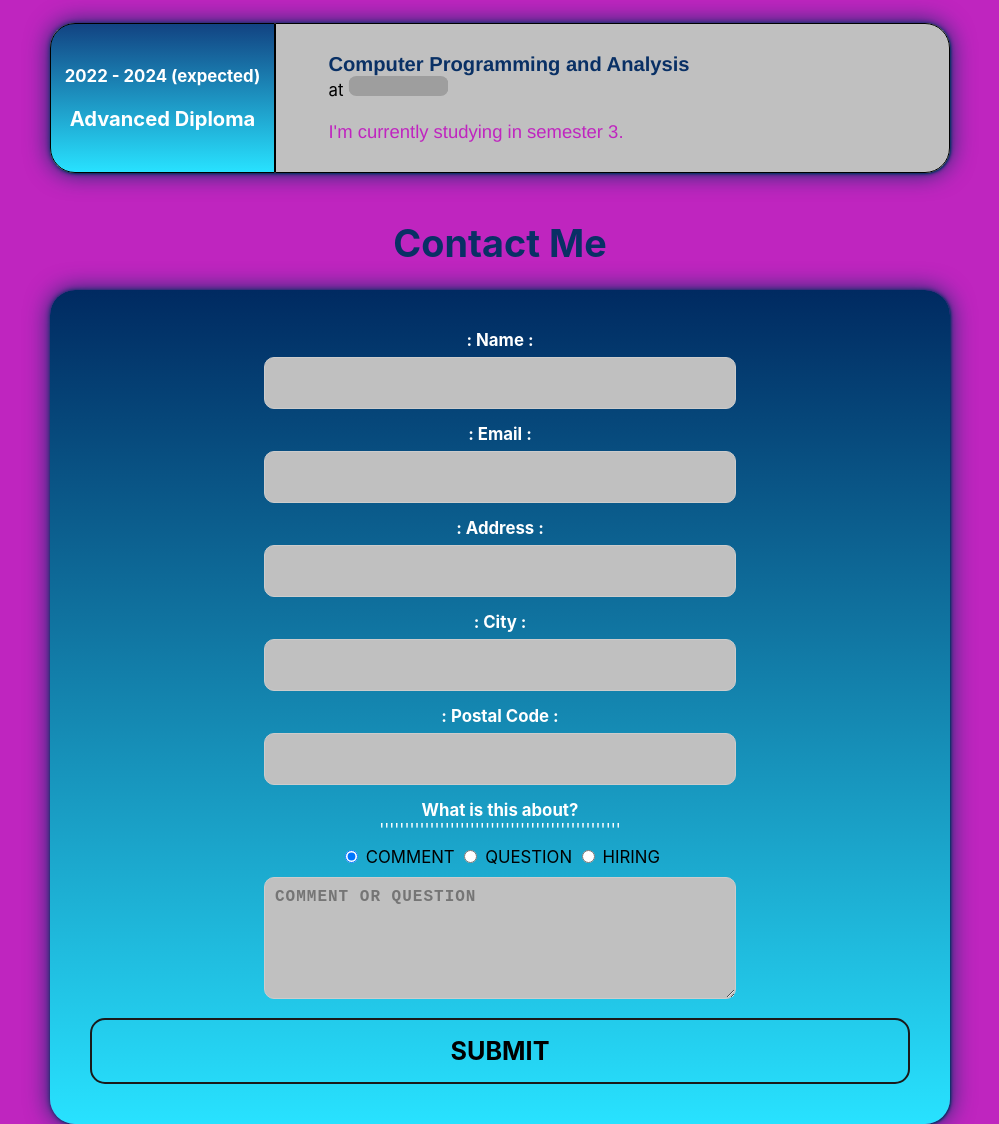
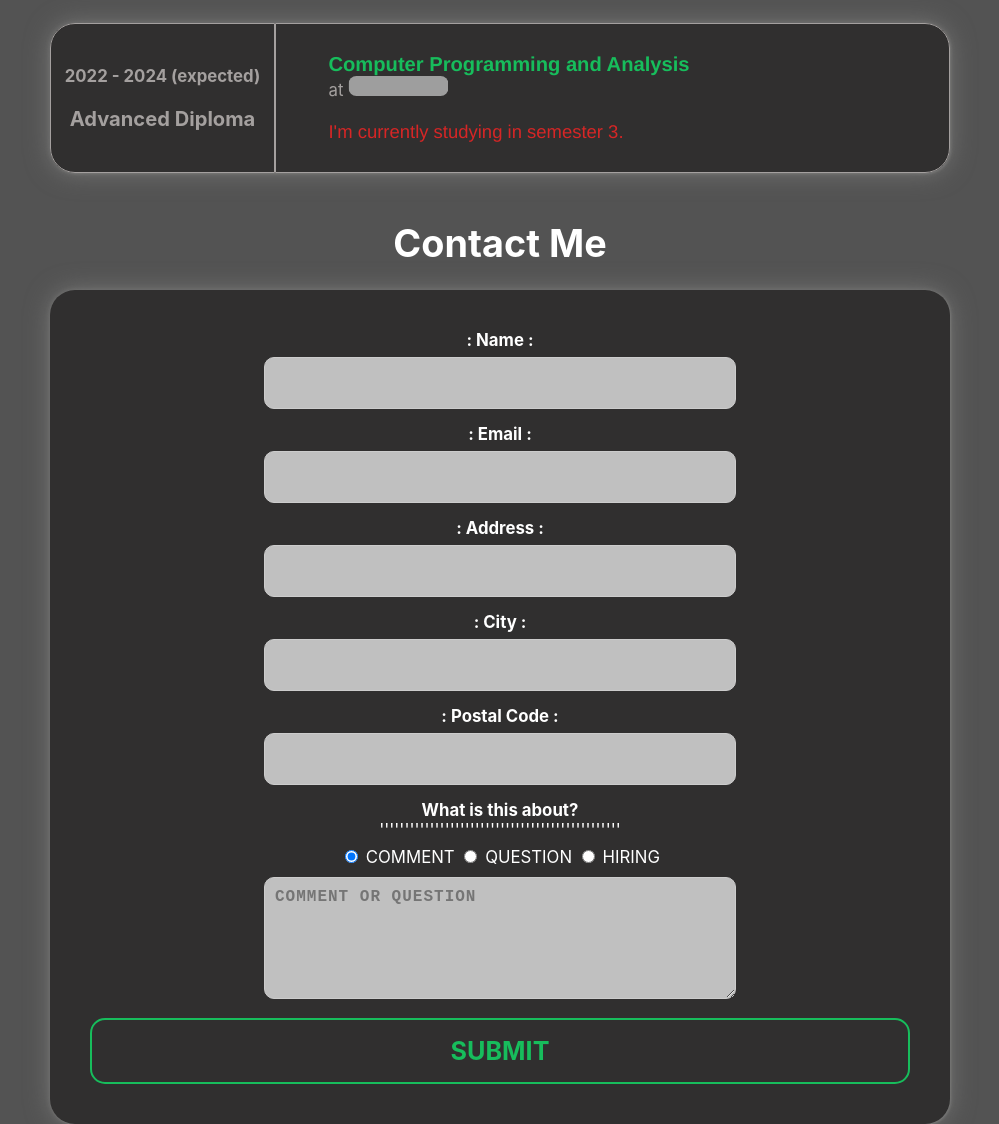
Before and after one commit to NishitShah18/final_web222, a plain HTML site: page index.html in a window 1280 px wide. Shown: the part 1495-2619 px from the top of the page, without its empty margins (140-1139 px from the left). Drawn offline with Linux system fonts and the light colour scheme; grey boxes are pictures that could not be loaded.

Commit message:
color changes

```diff
--- a/css/naruto.css
+++ b/css/naruto.css
@@ -26,7 +26,7 @@ img {
     margin-right: auto;
     width: 50%;
     border-radius: 50%;
-    box-shadow: 1px 1px 2px #093065, 0 0 25px #093065, 0 0 5px #093065;
+    box-shadow: 1px 1px 2px #757574, 0 0 25px #757574, 0 0 5px #757574;
 }
 
 .imgg {
@@ -42,37 +42,37 @@ img {
 }
 
 #me {
-    background: linear-gradient(#124382, #28e2ff);
+    background: #302f2f;
     border-radius: 25px;
-    box-shadow: 1px 1px 2px #093065, 0 0 25px #093065, 0 0 5px #093065;
+    box-shadow: 1px 1px 2px #757574, 0 0 25px #757574, 0 0 5px #757574;
     max-width: 1024px;
     margin: 20px auto 50px;
     padding: 50px;
 }
 
 #about-me {
-    background: #c0c0c0;
+    background: #302f2f;
     border-radius: 25px;
-    box-shadow: 1px 1px 2px #093065, 0 0 25px #093065, 0 0 5px #093065;
+    box-shadow: 1px 1px 2px #757574, 0 0 25px #757574, 0 0 5px #757574;
     max-width: 1024px;
     margin: 20px auto 50px;
     padding: 0 40px 40px 40px;
 }
 
 #education {
-    background-color: #c0c0c0;
+    background-color: #302f2f;
     margin: 20px auto 30px;
     display: table;
     width: 100%;
     border-radius: 25px;
-    box-shadow: 1px 1px 2px #093065, 0 0 25px #093065, 0 0 5px #093065;
+    box-shadow: 1px 1px 2px #757574, 0 0 25px #757574, 0 0 5px #757574;
 }
 
 #contact {
     color: white;
-    background: linear-gradient(#002a61, #28e2ff);
+    background: #302f2f;
     border-radius: 25px;
-    box-shadow: 1px 1px 2px #093065, 0 0 25px #093065, 0 0 5px #093065;
+    box-shadow: 1px 1px 2px #757574, 0 0 25px #757574, 0 0 5px #757574;
     max-width: 1024px;
     margin: 20px auto 50px;
     padding: 40px;
@@ -86,7 +86,7 @@ img {
     border: 1px solid #ccc;
     border-radius: 10px;
     background-color: #c0c0c0;
-    color: #093065;
+    color: #757574;
     font-size: 16px;
     letter-spacing: 1px;
     height: 30px;
@@ -102,7 +102,7 @@ img {
     border: 1px solid #ccc;
     border-radius: 10px;
     background-color: #c0c0c0;
-    color: #093065;
+    color: #757574;
     font-size: 16px;
     letter-spacing: 1px;
     height: 30px;
@@ -139,7 +139,7 @@ img {
 
 .table-cell1 {
     border: 1px solid;
-    background: linear-gradient(#124382, #28e2ff);
+    background: #302f2f;
     border-radius: 25px 0 0 25px;
     display: table-cell;
     text-align: center;
@@ -148,7 +148,7 @@ img {
 
 .table-cell2 {
     border: 1px solid;
-    background-color: #c0c0c0;
+    background-color: #302f2f;
     border-radius: 0px 25px 25px 0px;
     display: table-cell;
     padding: 2px;
@@ -161,7 +161,8 @@ body {
     margin: 0 auto;
     padding: 30px;
     margin: auto;
-    background-color: #bf25bf;
+    background-color: #535353;
+    color: rgb(164, 160, 159);
 }
 
 .flex-container {
@@ -183,10 +184,10 @@ body {
     font-weight: 700;
     appearance: none;
     background-color: transparent;
-    border: 2px solid #1A1A1A;
+    border: 2px solid #17bd5c;
     border-radius: 15px;
     box-sizing: border-box;
-    color: #000000;
+    color: #17bd5c;
     cursor: pointer;
     display: inline-block;
     font-family: Roobert, -apple-system, BlinkMacSystemFont, "Segoe UI", Helvetica, Arial, sans-serif, "Apple Color Emoji", "Segoe UI Emoji", "Segoe UI Symbol";
@@ -217,7 +218,8 @@ body {
     font-weight: 700;
     color: #fff;
     background-color: #1A1A1A;
-    box-shadow: rgba(0, 0, 0, 0.25) 0 8px 15px;
+    border: 2px solid #1A1A1A;
+    box-shadow: rgba(52, 155, 20, 0.25) 0 8px 15px;
     transform: translateY(-2px);
 }
 
@@ -303,7 +305,7 @@ html {
 }
 
 b {
-    color: #093065;
+    color: #17bd5c;
 }
 
 @media (max-width: 684px) {
@@ -350,7 +352,7 @@ h3 {
 
 h4 {
     font-size: 1.5em;
-    color: #093065;
+    color: #17bd5c;
 }
 
 h5 {
@@ -395,7 +397,7 @@ blockquote p {
 a {
     font-family: helvetica;
     text-decoration: none;
-    color: #bf25bf;
+    color: rgb(214, 38, 38);
 }
 
 .right-label {
--- a/index.html
+++ b/index.html
@@ -31,8 +31,8 @@
 
     <div id="me">
         <img src="./assest/me.jpg" alt="Profile Picture">
-        <h1>Nishit Shah</h1>
-        <h3>Web Designer</br>Java programmer</h3>
+        <h1 style="color : white;">Nishit Shah</h1>
+        <h3 style="color : white;">Web Designer</br>Java programmer</h3>
         </br>
         <p></p>
         <a href="./assest/nishit_rēsumē.docx.pdf" title="resume" download>
@@ -97,15 +97,15 @@
         </div>
     </div>
     <p></p>
-    <h3 style="color: #093065;">Education</h3>
+    <h3 style="color: white;">Education</h3>
     <div id="education" class="hvr-grow">
 
         <div class="table-row">
             <div class="table-cell1">
                 <span class="centered-element">
-                    <b style="color: white;">2022 - 2024 (expected)</b>
+                    <b style="color: rgb(164, 160, 159);">2022 - 2024 (expected)</b>
                     <br><br>
-                    <b style="color: white; font-size: larger;">Advanced Diploma</b>
+                    <b style="color: rgb(164, 160, 159); font-size: larger;">Advanced Diploma</b>
                 </span>
             </div>
             <div class="table-cell2">
@@ -128,7 +128,7 @@
             </div>
         </div>
     </div>
-    <h3 id="contact-me-ns" style="color: #093065;">Contact Me</h3>
+    <h3 id="contact-me-ns" style="color: white;">Contact Me</h3>
     <div id="contact">
         <form id="ngshah" action="https://httpbin.org/post" method="POST">
             <label for="Name" class="right-label">: Name :</label><br>
@@ -161,12 +161,12 @@
             <label class="right-label">What is this about?</label><br>
             ''''''''''''''''''''''''''''''''''''''''''''''''<br>
             <input type="radio" id="comment" name="about?" value="Comment" onclick="hireWage()" checked />
-            <label for="comment" style="color: black;">COMMENT</label>
+            <label for="comment" style="color: rgb(255, 255, 255);">COMMENT</label>
             <input type="radio" id="question" name="about?" value="Question" style="margin-top: 10px;"
                 onclick="hireWage()" />
-            <label for="question" style="color: black;">QUESTION</label>
+            <label for="question" style="color: rgb(255, 255, 255);">QUESTION</label>
             <input type="radio" id="hiring" name="about?" value="Hiring" onclick="hireWage()" />
-            <label for="hiring" style="color: black;">HIRING</label><br><br>
+            <label for="hiring" style="color: rgb(255, 255, 255);">HIRING</label><br><br>
 
             <textarea id="input" style="height: 100px; margin-top: -10px;" name="Comment Or Question" form="ngshah"
                 placeholder="COMMENT OR QUESTION"></textarea><br><br>
```
